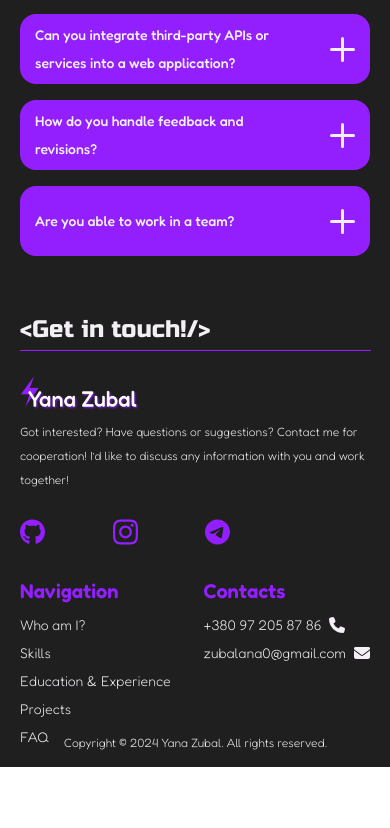
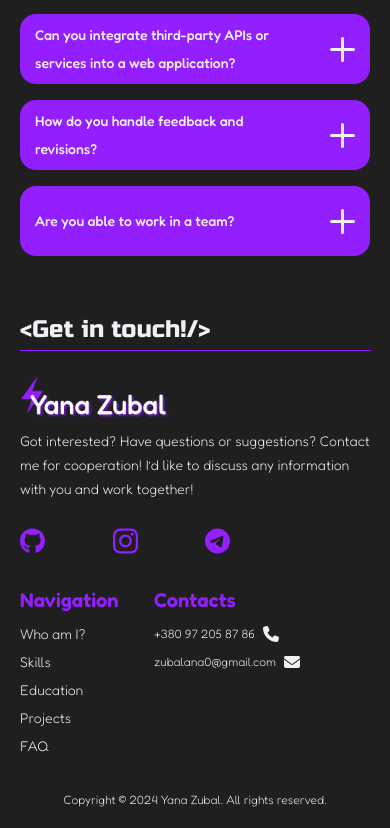
Before and after one commit to ZubalYana/Portfolio, a React (Vite) app: page /about in a window 390 px wide. Shown: the part 5512-6340 px from the top of the page. Before the commit the page ends 6279 px from the top, so only its background shows below. Built offline with nearby package versions, Linux system fonts and the light colour scheme; a web font is replaced by a local one.

Commit message:
adapt the footer

```diff
--- a/src/ThemeContext.jsx
+++ /dev/null
@@ -1,22 +0,0 @@
-import React, { createContext, useState, useEffect } from 'react';
-
-const ThemeContext = createContext();
-export const ThemeProvider = ({ children }) => {
-  const [theme, setTheme] = useState(() => {
-    return localStorage.getItem('theme') || 'light';
-  });
-  useEffect(() => {
-    document.documentElement.setAttribute('data-theme', theme);
-    localStorage.setItem('theme', theme);
-  }, [theme]);
-  const toggleTheme = () => {
-    setTheme((prev) => (prev === 'light' ? 'dark' : 'light'));
-  };
-  return (
-    <ThemeContext.Provider value={{ theme, toggleTheme }}>
-      {children}
-    </ThemeContext.Provider>
-  );
-};
-
-export default ThemeContext;
--- a/src/components/AboutMe/AboutMe.css
+++ b/src/components/AboutMe/AboutMe.css
@@ -103,7 +103,7 @@
         width: 120px;
     }
     .footerLeftPart p{
-        font-size: 12px;
+        font-size: 12px !important;
         width: 100%;
     }
     #footer{
@@ -120,16 +120,16 @@
         width: 100%;
     }
     .footerRightPart h4{
-        font-size: 20px;
+        font-size: 16px !important;
     }
     .footerRightPart p{
-        font-size: 14px;
+        font-size: 12px !important;
     }
     .footerListElement{
         align-items: flex-start;
     }
-    .copyright{
-        width: 90%;
+    #footer .socialMediaIcons{
+        width: 150px;
     }
 }
 @media (max-width: 426px) {
@@ -198,7 +198,7 @@
     }
     .footerLeftPart p{
         font-size: 12px;
-        width: 100%;
+        width: 100% !important;
     }
     #footer{
         height: 100vh;
@@ -211,19 +211,16 @@
     }
     .footerRightPart{
         margin-top: 25px;
-        width: 100%;
+        width: 80%;
     }
     .footerRightPart h4{
         font-size: 20px;
     }
-    .footerRightPart p{
-        font-size: 14px;
+    .contactsToCopy{
+        font-size: 12px !important;
     }
     .footerListElement{
         align-items: flex-start;
-    }
-    .copyright{
-        width: 90%;
     }
     .sectionSubtitle{
         margin-top: 0px;
@@ -236,4 +233,23 @@
     #faq{
         height: auto;
     }
+    #footer{
+        height: auto !important;
+    }
+    .footerLeftPart img{
+        width: 150px;
+    }
+    .footerLeftPart p{
+        font-size: 14px;
+        width: 350px;
+    }
+    .footerRightPart h4{
+        font-size: 20px;
+    }
+    .contactsToCopy{
+        font-size: 12px !important;
+    }
+    .footerRightPart{
+        width: 280px !important;
+    }
 }
--- a/src/components/AboutMe/AboutMe.jsx
+++ b/src/components/AboutMe/AboutMe.jsx
@@ -155,7 +155,7 @@ export default function AboutMe() {
       <section id='footer' className='w-full h-[53vh] px-10 py-5 flex flex-col relative'>
       <h3 className="sectionTitle"><Trans i18nKey="footerSectionTitle" /></h3>
         <div className="lineToAnimate w-full h-[1px] rounded-sm bg-customPurple mt-2"></div>
-        <div className="footerContent w-full flex justify-between mt-7">
+        <div className="footerContent w-full h-auto flex justify-between mt-7">
           <div className="footerLeftPart">
           <img src={footerLogo} alt="futer logo" className='w-[180px]' />
           <p className='w-[420px] font-light text-base text-customWhite mt-2'>
@@ -173,7 +173,7 @@ export default function AboutMe() {
           </a>
         </div>
           </div>
-          <div className="footerRightPart w-[380px] flex justify-between">
+          <div className="footerRightPart w-[380px] h-auto flex justify-between">
             <div className='flex flex-col items-end footerListElement'>
               <h4 className='text-2xl font-semibold text-customPurple'><Trans i18nKey="navigation"/></h4>
               <p className='font-light text-sm text-customWhite mt-2 cursor-pointer' onClick={() => scrollToSection('about')}><Trans i18nKey="navElement1"/></p>
@@ -186,28 +186,35 @@ export default function AboutMe() {
       <h4 className="text-2xl font-semibold text-customPurple">
         <Trans i18nKey="contacts" />
       </h4>
-      <CopyToClipboard text="+380 97 205 87 86" onCopy={() => handleCopy('+380 97 205 87 86')}>
-        <p className="font-light text-sm text-customWhite mt-2 cursor-pointer flex items-center">
+      <CopyToClipboard text="+380 97 205 87 86" onCopy={() => handleCopy('+380 97 205 87 86')} className='copyContainer'>
+  <div className="font-light text-sm text-customWhite mt-2 cursor-pointer flex flex-col items-start">
+    <div className="contactsToCopy flex items-center font-light text-sm text-customWhite mt-2 cursor-pointer">
       +380 97 205 87 86
       <FontAwesomeIcon icon={faPhone} className="text-customWhite socialMediaIcon ml-2 text-base" />
+    </div>
     {copiedText === '+380 97 205 87 86' && (
-            <span className="ml-2 text-customWhite text-xs">Copied!</span>
+      <span className="text-customWhite text-xs w-full text-left mt-1">Copied!</span>
     )}
-        </p>
+  </div>
 </CopyToClipboard>
-      <CopyToClipboard text="zubalana0@gmail.com" onCopy={() => handleCopy('zubalana0@gmail.com')}>
-        <p className="font-light text-sm text-customWhite mt-2 cursor-pointer flex items-center">
+
+<CopyToClipboard text="zubalana0@gmail.com" onCopy={() => handleCopy('zubalana0@gmail.com')} className='copyContainer'>
+  <div className="font-light text-sm text-customWhite mt-2 cursor-pointer flex flex-col items-start">
+    <div className="contactsToCopy flex items-center font-light text-sm text-customWhite mt-2 cursor-pointer">
       zubalana0@gmail.com
       <FontAwesomeIcon icon={faEnvelope} className="text-customWhite socialMediaIcon ml-2 text-base" />
+    </div>
     {copiedText === 'zubalana0@gmail.com' && (
-            <span className="ml-2 text-customWhite text-xs">Copied!</span>
+      <span className="text-customWhite text-xs w-full text-left mt-1">Copied!</span>
     )}
-        </p>
+  </div>
 </CopyToClipboard>
+
+
     </div>
           </div>
         </div>
-        <div className="copyright w-[95%] flex justify-center text-customWhite absolute bottom-4 font-light text-xs">
+        <div className="copyright w-[100%] flex justify-center text-customWhite relative mt-9 font-light text-xs">
           <Trans i18nKey="copyright"/>
         </div>
 
--- a/src/i18n.jsx
+++ b/src/i18n.jsx
@@ -21,7 +21,7 @@ const resources = {
       footerSectionSubtitle: "Got interested? Have questions or suggestions? Contact me for cooperation! I’d like to discuss any information with you and work together!",
       navElement1: "Who am I?",
       navElement2: "Skills",
-      navElement3: "Education & Experience",
+      navElement3: "Education",
       navElement4: "Projects",
       navElement5: "FAQ",
       copyright: "Copyright © 2024 Yana Zubal. All rights reserved.",
@@ -48,7 +48,7 @@ const resources = {
       footerSectionSubtitle: "Зацікавились? Маєте питання або пропозиції? Зв'яжіться зі мною для співпраці! Я із задоволенням обговорю будь-яку інформацію!",
       navElement1: "Хто я?",
       navElement2: "Навички",
-      navElement3: "Освіта & Досвід",
+      navElement3: "Освіта",
       navElement4: "Проекти",
       navElement5: "Поширені питання",
       copyright: "Copyright © 2024 Yana Zubal. Всі права захищені.",
@@ -75,7 +75,7 @@ const resources = {
       footerSectionSubtitle: "Intéressé(e) ? Vous avez des questions ou des suggestions? Contactez-moi pour une collaboration! J’aimerais discuter de toute information avec vous et travailler ensemble!",
       navElement1: "Qui suis-je?",
       navElement2: "Compétences",
-      navElement3: "Éducation & Expérience",
+      navElement3: "Éducation",
       navElement4: "Projects",
       navElement5: "Questions fréquentes",
       copyright: "Copyright © 2024 Yana Zubal. Tous droits reservés.",
--- a/src/main.jsx
+++ b/src/main.jsx
@@ -2,12 +2,9 @@ import { StrictMode } from 'react'
 import { createRoot } from 'react-dom/client'
 import './index.css'
 import App from './App.jsx'
-import { ThemeProvider } from './ThemeContext.jsx'
 import './i18n';
 createRoot(document.getElementById('root')).render(
   <StrictMode>
-    <ThemeProvider>
       <App />
-    </ThemeProvider>
   </StrictMode>,
 )
```
Lines whose indentation alone changed are shown as unchanged.
